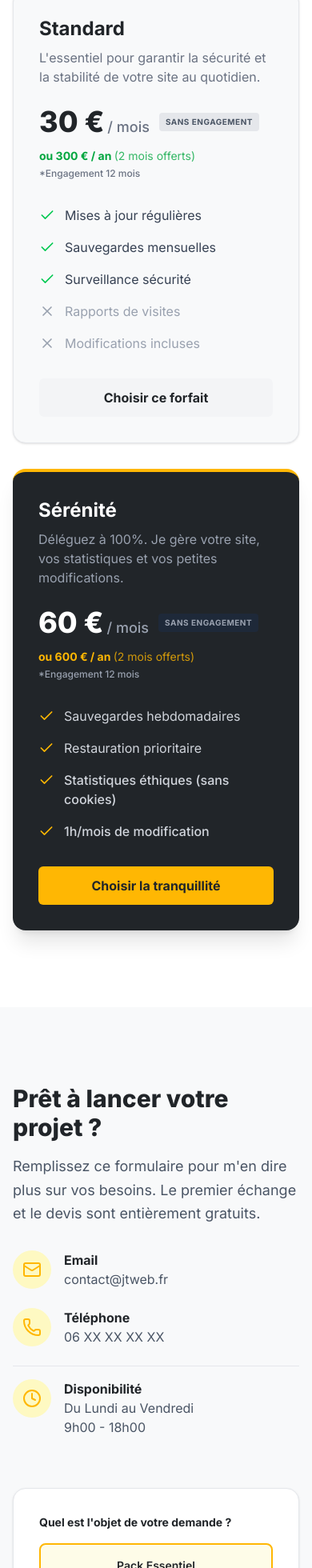
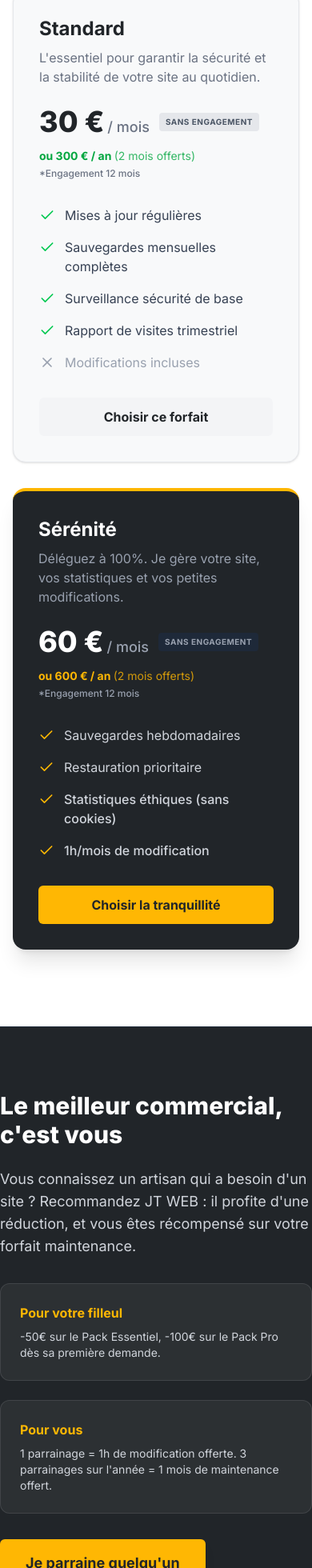
Before and after one commit to JTKaeanon/JTWEB-PRO, a React (Vite) app: page / in a window 390 px wide. Shown: the part 3101-5061 px from the top of the page at 80% size. Built offline with nearby package versions, Linux system fonts and the light colour scheme.

Commit message:
Parrainage et correction

```diff
--- a/index.html
+++ b/index.html
@@ -1,13 +1,25 @@
-<!doctype html>
-<html lang="en">
+<html lang="fr">
+
 <head>
   <meta charset="UTF-8" />
   <link rel="icon" type="image/svg+xml" href="/favicon.svg" />
   <meta name="viewport" content="width=device-width, initial-scale=1.0" />
-    <title>jtweb-vitrine</title>
+  <title>JT WEB — Sites internet clé en main pour artisans</title>
+  <meta name="description"
+    content="Sites vitrines rapides et sur mesure pour artisans, avec maintenance incluse. Devis gratuit sous 48h." />
+
+  <!-- Open Graph : aperçu quand le lien est partagé par mail / réseaux -->
+  <meta property="og:title" content="JT WEB — Sites internet clé en main pour artisans" />
+  <meta property="og:description"
+    content="Sites vitrines rapides et sur mesure pour artisans, avec maintenance incluse." />
+  <meta property="og:image" content="/og-image.jpg" />
+  <meta property="og:type" content="website" />
+  <meta property="og:locale" content="fr_FR" />
 </head>
+
 <body>
   <div id="root"></div>
   <script type="module" src="/src/main.jsx"></script>
 </body>
+
 </html>
--- a/src/App.jsx
+++ b/src/App.jsx
@@ -3,6 +3,7 @@ import Hero from './components/Hero'
 import About from './components/About'
 import Services from './components/Services'
 import Maintenance from './components/Maintenance'
+import Parrainage from './components/Parrainage'
 import Contact from './components/Contact'
 import Footer from './components/Footer'
 
@@ -14,6 +15,7 @@ function App() {
         <Hero />
         <Services />
         <Maintenance />
+        <Parrainage />
         <Contact />
         <About />
       </main>
--- a/src/components/Maintenance.jsx
+++ b/src/components/Maintenance.jsx
@@ -47,9 +47,9 @@ export default function Maintenance() {
 
             <ul className="space-y-4 mb-8">
               <li className="flex items-start gap-3"><Check className="text-green-500 shrink-0 mt-0.5" size={20} /><span className="text-gray-700 dark:text-gray-300">Mises à jour régulières</span></li>
-              <li className="flex items-start gap-3"><Check className="text-green-500 shrink-0 mt-0.5" size={20} /><span className="text-gray-700 dark:text-gray-300">Sauvegardes mensuelles</span></li>
-              <li className="flex items-start gap-3"><Check className="text-green-500 shrink-0 mt-0.5" size={20} /><span className="text-gray-700 dark:text-gray-300">Surveillance sécurité</span></li>
-              <li className="flex items-start gap-3 text-gray-400 dark:text-gray-600"><X className="shrink-0 mt-0.5" size={20} /><span>Rapports de visites</span></li>
+              <li className="flex items-start gap-3"><Check className="text-green-500 shrink-0 mt-0.5" size={20} /><span className="text-gray-700 dark:text-gray-300">Sauvegardes mensuelles complètes</span></li>
+              <li className="flex items-start gap-3"><Check className="text-green-500 shrink-0 mt-0.5" size={20} /><span className="text-gray-700 dark:text-gray-300">Surveillance sécurité de base</span></li>
+              <li className="flex items-start gap-3"><Check className="text-green-500 shrink-0 mt-0.5" size={20} /><span className="text-gray-700 dark:text-gray-300">Rapport de visites trimestriel</span></li>
               <li className="flex items-start gap-3 text-gray-400 dark:text-gray-600"><X className="shrink-0 mt-0.5" size={20} /><span>Modifications incluses</span></li>
             </ul>
             <a href="#contact" className="block w-full text-center bg-gray-100 dark:bg-gray-800 text-[#212529] dark:text-white px-6 py-3 rounded-md font-bold hover:bg-gray-200 dark:hover:bg-gray-700 transition-colors">
--- a/src/components/Navbar.jsx
+++ b/src/components/Navbar.jsx
@@ -33,6 +33,8 @@ export default function Navbar() {
   const navLinks = [
     { name: 'Sites & Tarifs', href: '#services' },
     { name: 'Maintenance', href: '#maintenance' },
+    { name: 'Parrainage', href: '#parrainage' },
+    { name: 'Contact', href: '#contact' },
     { name: 'Qui suis-je', href: '#about' },
   ];
 
@@ -91,8 +93,8 @@ export default function Navbar() {
           </div>
 
           <div className="lg:hidden flex items-center gap-4">
-             {/* BOUTON MODE SOMBRE (Mobile) */}
-             <button
+            {/* BOUTON MODE SOMBRE (Mobile) */}
+            <button
               onClick={toggleDarkMode}
               className="p-2 text-gray-500 dark:text-gray-400 hover:text-[#FFB703]"
             >
--- a/src/components/Parrainage.jsx
+++ b/src/components/Parrainage.jsx
@@ -1,21 +1,29 @@
 export default function Parrainage() {
   return (
     <section id="parrainage" className="py-20 bg-[#212529] dark:bg-[#1a1d20] transition-colors duration-300 border-t border-gray-800">
-      <div className="max-w-4xl mx-auto px-4 sm:px-6 lg:px-8 text-center">
+      <h2 className="text-3xl font-extrabold text-white mb-6">
+        Le meilleur commercial, c'est vous
+      </h2>
 
-        <h2 className="text-3xl font-extrabold text-white mb-6">
-          Le Système de Parrainage
-        </h2>
+      <p className="text-gray-300 dark:text-gray-400 text-lg mb-8">
+        Vous connaissez un artisan qui a besoin d'un site ? Recommandez JT WEB :
+        il profite d'une réduction, et vous êtes récompensé sur votre forfait maintenance.
+      </p>
 
-        <p className="text-gray-300 dark:text-gray-400 text-lg mb-8 transition-colors duration-300">
-          [Explication du système de récompense : Vous me recommandez, vous êtes récompensé.]
-        </p>
+      <div className="grid sm:grid-cols-2 gap-6 max-w-2xl mx-auto mb-8 text-left">
+        <div className="bg-white/5 p-6 rounded-xl border border-white/10">
+          <p className="font-bold text-[#FFB703] mb-2">Pour votre filleul</p>
+          <p className="text-gray-300 text-sm">-50€ sur le Pack Essentiel, -100€ sur le Pack Pro dès sa première demande.</p>
+        </div>
+        <div className="bg-white/5 p-6 rounded-xl border border-white/10">
+          <p className="font-bold text-[#FFB703] mb-2">Pour vous</p>
+          <p className="text-gray-300 text-sm">1 parrainage = 1h de modification offerte. 3 parrainages sur l'année = 1 mois de maintenance offert.</p>
+        </div>
+      </div>
 
-        <button className="bg-[#FFB703] text-[#212529] px-8 py-4 rounded-md font-bold text-lg hover:bg-yellow-500 transition-all shadow-lg hover:shadow-xl transform hover:-translate-y-1 duration-200">
-          [Bouton d'action / En savoir plus]
-        </button>
-
-      </div>
+      <a href="#contact" className="inline-block bg-[#FFB703] text-[#212529] px-8 py-4 rounded-md font-bold text-lg hover:bg-yellow-500 transition-all shadow-lg">
+        Je parraine quelqu'un
+      </a>
     </section>
   );
 }
```
Lines whose indentation alone changed are shown as unchanged.
